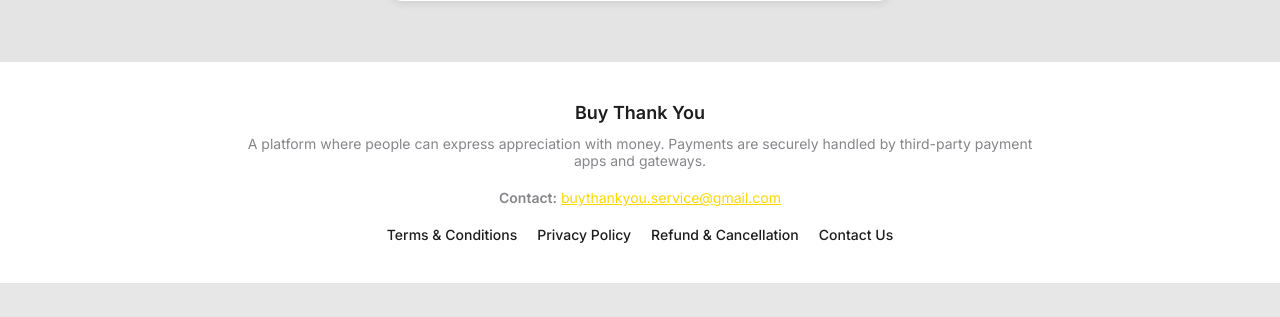
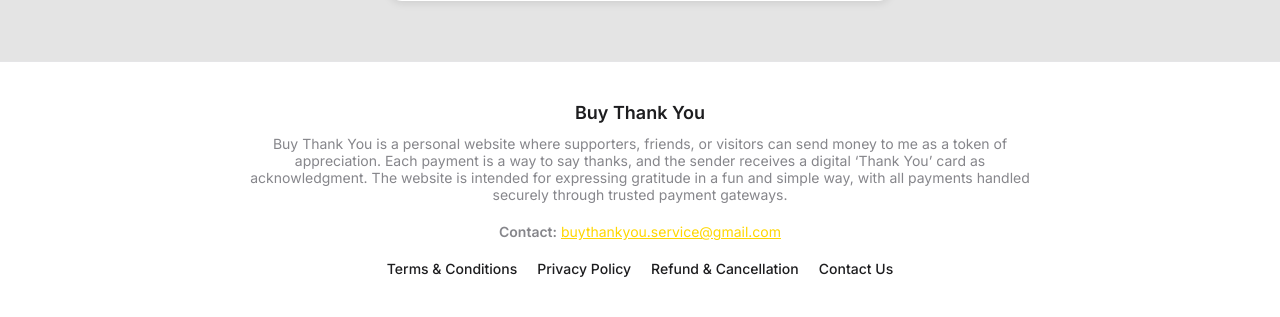
Before and after one commit to ramizhasan002/buythankyou, a Flask app: page /payment in a window 1280 px wide. Shown: the part 675-992 px from the top of the page. Before the commit the page ends 958 px from the top, so only its background shows below. Run offline with Flask 3, Linux system fonts and the light colour scheme; some libraries are stand-ins or nearby versions.

Commit message:
Add files via upload

```diff
--- a/templates/home.html
+++ b/templates/home.html
@@ -23,7 +23,7 @@
      <div class="footer">
         <div class="footer-content">
             <h3>Buy Thank You</h3>
-            <p>A platform where people can express appreciation with money. Payments are securely handled by third-party payment apps and gateways.</p>
+            <p>Buy Thank You is a personal website where supporters, friends, or visitors can send money to me as a token of appreciation. Each payment is a way to say thanks, and the sender receives a digital ‘Thank You’ card as acknowledgment. The website is intended for expressing gratitude in a fun and simple way, with all payments handled securely through trusted payment gateways.</p>
             <p><strong>Contact:</strong> <a href="mailto:buythankyou.service@gmail.com" style="color: #ffd700;">buythankyou.service@gmail.com</a></p>
 
             <div class="footer-links">
--- a/templates/payment.html
+++ b/templates/payment.html
@@ -396,8 +396,7 @@
 <div class="footer">
     <div class="footer-content">
         <h3>Buy Thank You</h3>
-        <p>A platform where people can express appreciation with money. Payments are securely handled by third-party
-            payment apps and gateways.</p>
+        <p>Buy Thank You is a personal website where supporters, friends, or visitors can send money to me as a token of appreciation. Each payment is a way to say thanks, and the sender receives a digital ‘Thank You’ card as acknowledgment. The website is intended for expressing gratitude in a fun and simple way, with all payments handled securely through trusted payment gateways.</p>
         <p><strong>Contact:</strong> <a href="mailto:buythankyou.service@gmail.com"
                 style="color: #ffd700;">buythankyou.service@gmail.com</a></p>
 
```
